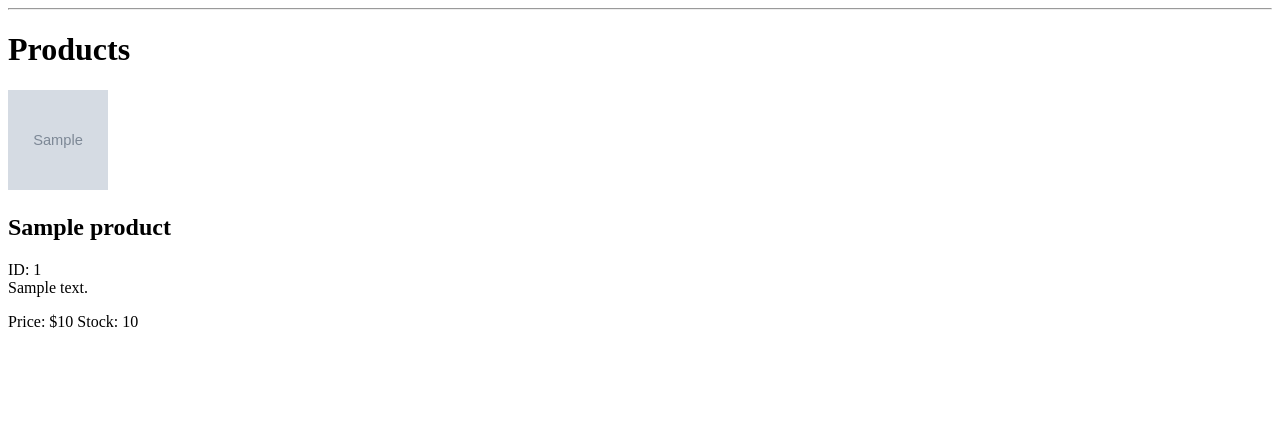
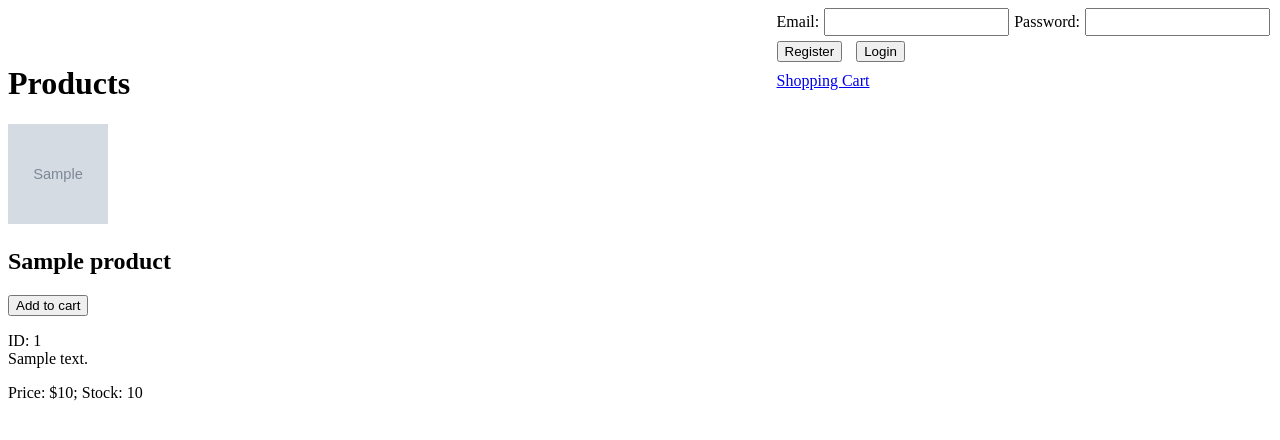
Before and after one commit to chrstnmvalen-cyber/Christina-Valen-cloud-project, a Flask app: page /products_display in a window 1280 px wide. Shown: the top 440 px of the page. Run offline with Flask 3, Linux system fonts and the light colour scheme; tables that the repository leaves empty hold one stand-in row (values such as "Sample post"); grey boxes marked "Sample" are stand-in pictures; parts of the project's set-up code (start-up, migrations or seed data) failed here and were passed over.

Commit message:
Add files via upload

```diff
--- a/app/templates/products.html
+++ b/app/templates/products.html
@@ -2,35 +2,95 @@
 <html>
 <head>
     <title>Products Page</title>
-    <hr>
 </head>
 <body>
 
+<div style="position:fixed;right:10px">
+      <form id="user_input" style="display:flex">
+           <label style="margin:5px;">Email:</label>
+           <input type="email" id="email">
+           <label style="margin:5px;">Password:</label>
+           <input type="password" id="password">
+      </form>
+    <div id="auth_info">
+        <button type="button" id="register" style="margin:5px;">Register</button>
+        <button type="button" id="login" style="margin:5px;">Login</button>
+        <div id="auth_message" style="margin:5px;"></div>
+    </div>
+    <div id="shopping_cart">
+        <a href="/shopping_cart" style="margin:5px;">Shopping Cart</a>
+        <div id="cart_message" style="margin:5px;"></div>
+    </div>
+</div>
+
+<br><br>
 <h1>Products</h1>
 
-<div id="container"></div>
+<div id="product_container"></div>
 
 <script>
+     document.addEventListener('DOMContentLoaded', function() {
          fetch('/api/products').then(response => response.json()).then(products => {
             let productContent = "";
                products.forEach(product => {
                   productContent += `
-                        <div class="product_entry">
+                      <div id="product_entry">
                          <img src="/static/images/${product.image_url}" width="100" height="100">
                          <h2>${product.name}</h2>
+                         <button type="button" class="add-to-cart-button" data-id="${product.id}">Add to cart</button>
                          <p>ID: ${product.id} <br> ${product.description}</p>
-                            <p>Price: $${product.price}&nbsp;Stock: ${product.stock}</p>
+                         <p>Price: $${product.price}; Stock: ${product.stock}</p>
                       </div>`;
                });
-
-                document.getElementById("container").innerHTML = productContent;
+                  document.getElementById("product_container").innerHTML = productContent;
            })
            .catch(error => {
 
                console.error("Error loading products:", error);
 
-                document.getElementById("container").innerHTML =
+                  document.getElementById("product_container").innerHTML =
                       "<p>Unable to load products.</p>";
+           });
+
+         document.getElementById('product_container').addEventListener('click',function(e){
+           const productID = e.target.dataset.id
+           if (e.target.classList.contains('add-to-cart-button'))
+           {
+              fetch('/orders',{
+                 method: 'POST',
+                 headers:{'Content-Type':'application/json'},
+                 body: JSON.stringify({product_id:productID,quantity: 1})
+              });
+           document.getElementById("cart_message").innerHTML ='<p>Added to Cart.</p>'
+           }
+        });
+        document.getElementById('register').addEventListener('click',function(){
+           const user_info ={
+              email: document.getElementById("email").value,
+              password: document.getElementById("password").value
+           };
+
+           fetch('/register',{
+              method: 'POST',
+              headers:{'Content-Type':'application/json'},
+              body: JSON.stringify(user_info)
+           })
+           document.getElementById("auth_message").innerHTML ='<p>User Registered.</p>'
+        });
+
+        document.getElementById('login').addEventListener('click',function(){
+          const user_info ={
+             email: document.getElementById("email").value,
+             password: document.getElementById("password").value
+        };
+
+        fetch('/login',{
+           method: 'POST',
+           headers:{'Content-Type':'application/json'},
+           body: JSON.stringify(user_info)
+        })
+         document.getElementById("auth_message").innerHTML ='<p>User Login Successful.</p>'
+     });
     });
 </script>
 
```
Lines whose indentation alone changed are shown as unchanged.
